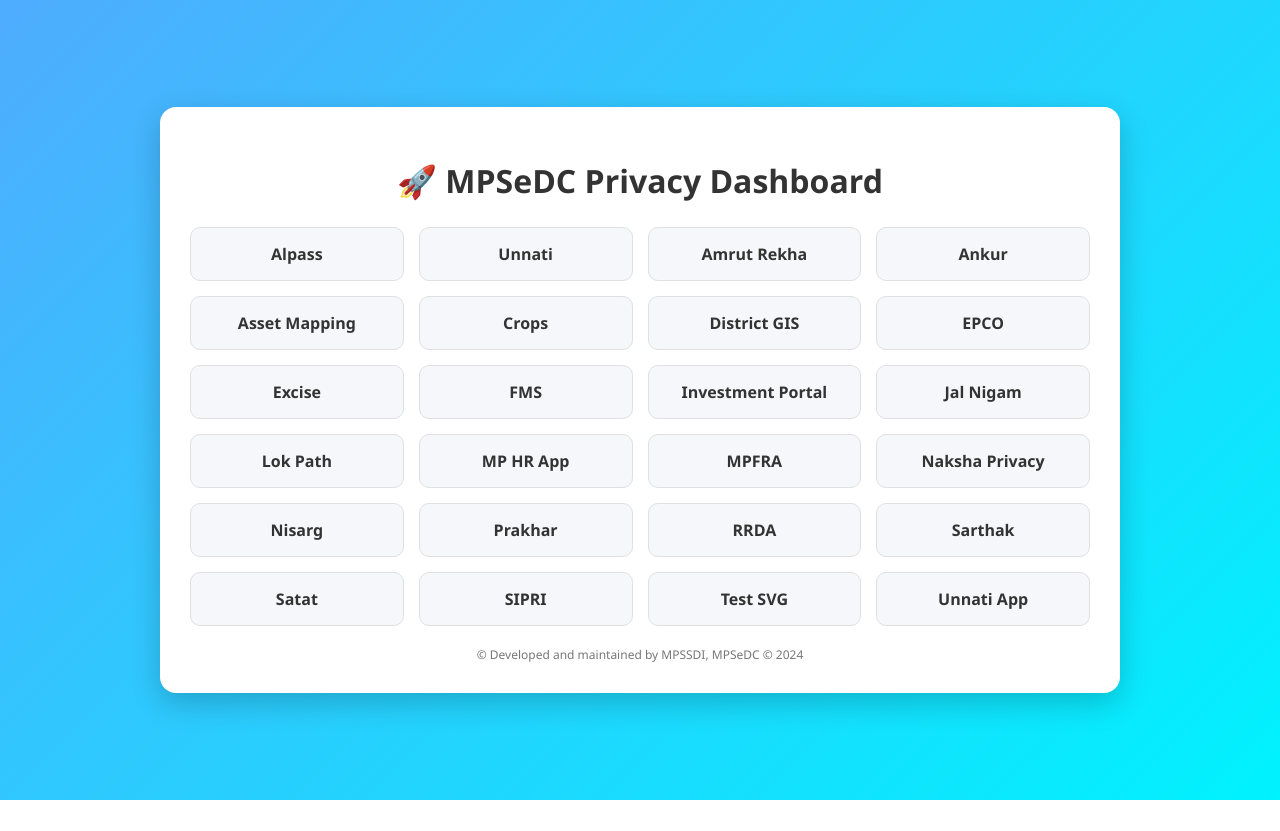
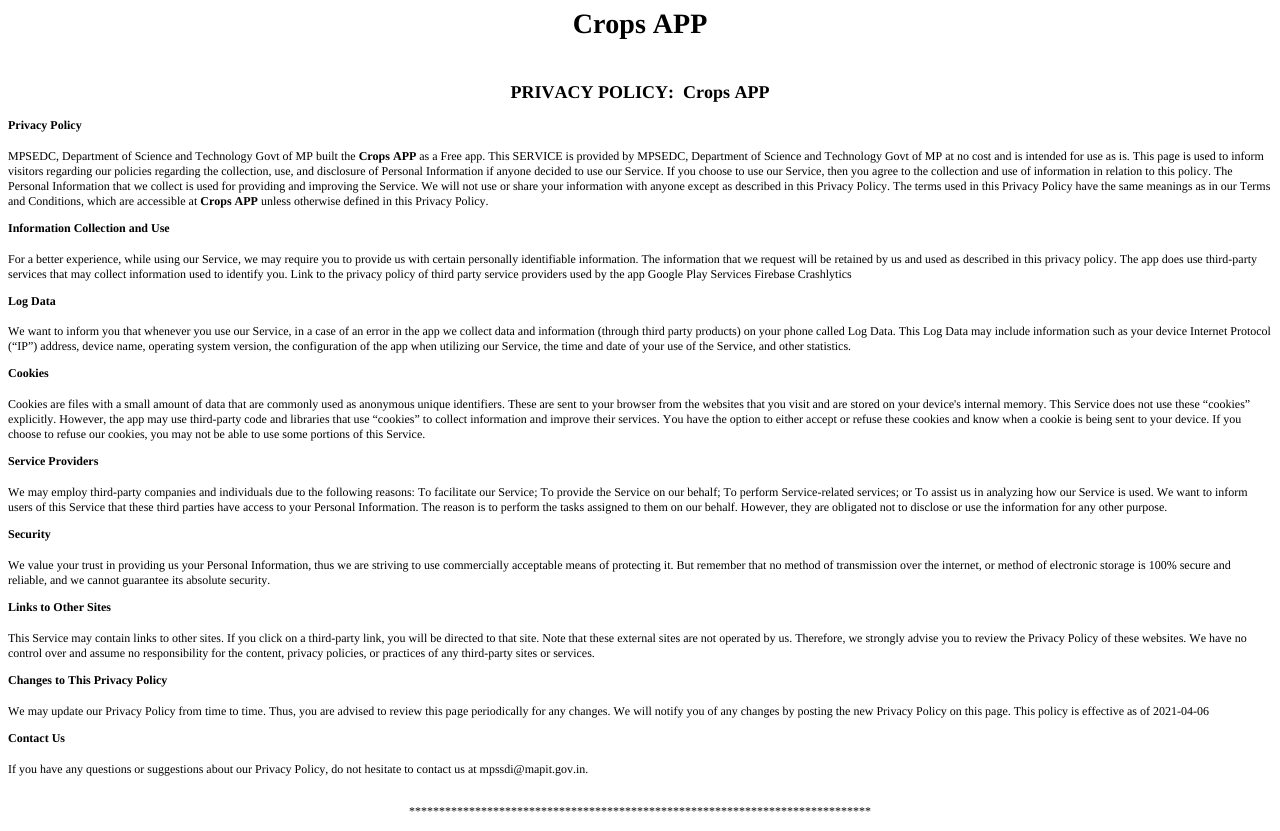
Before and after one commit to gismpsedc/privacy, a plain HTML site: page index.html in a window 1280 px wide. Before the commit the page ends 800 px from the top, so only its background shows below. Drawn offline with Linux system fonts and the light colour scheme.

Commit message:
Add files via upload

```diff
--- a/index.html
+++ b/index.html
@@ -1,115 +1,43 @@
-<!DOCTYPE html>
-<html lang="en">
+<!DOCTYPE html PUBLIC "-//W3C//DTD HTML 4.01//EN" "http://www.w3.org/TR/html4/strict.dtd">
+<html>
 <head>
-    <meta charset="UTF-8">
-    <meta name="viewport" content="width=device-width, initial-scale=1.0">
-    <title>All Projects</title>
-
-    <style>
-        body {
-            margin: 0;
-            font-family: 'Segoe UI', sans-serif;
-            background: linear-gradient(135deg, #4facfe, #00f2fe);
-            display: flex;
-            justify-content: center;
-            align-items: center;
-            min-height: 100vh;
-        }
-
-        .container {
-            background: #ffffff;
-            padding: 30px;
-            border-radius: 16px;
-            width: 90%;
-            max-width: 900px;
-            box-shadow: 0 10px 30px rgba(0,0,0,0.2);
-        }
-
-        h1 {
-            text-align: center;
-            margin-bottom: 25px;
-            color: #333;
-        }
-
-        .grid {
-            display: grid;
-            grid-template-columns: repeat(auto-fill, minmax(180px, 1fr));
-            gap: 15px;
-        }
-
-        a {
-            text-decoration: none;
-            background: #f5f7fa;
-            padding: 15px;
-            border-radius: 10px;
-            text-align: center;
-            color: #333;
-            font-weight: 600;
-            transition: 0.3s;
-            border: 1px solid #e0e0e0;
-        }
-
-        a:hover {
-            background: #4facfe;
-            color: #fff;
-            transform: translateY(-3px);
-            box-shadow: 0 6px 15px rgba(0,0,0,0.15);
-        }
-
-        .file {
-            background: #ffeaa7;
-        }
-
-        .file:hover {
-            background: #fdcb6e;
-            color: #000;
-        }
-
-        footer {
-            margin-top: 20px;
-            text-align: center;
-            font-size: 12px;
-            color: #777;
-        }
-    </style>
+  <meta http-equiv="Content-Type" content="text/html; charset=utf-8">
+  <meta http-equiv="Content-Style-Type" content="text/css">
+  <title></title>
+  <meta name="Generator" content="Cocoa HTML Writer">
+  <meta name="CocoaVersion" content="2685.3">
+  <style type="text/css">
+    p.p1 {margin: 0.0px 0.0px 14.9px 0.0px; text-align: center; font: 28.0px Times; -webkit-text-stroke: #000000}
+    p.p2 {margin: 0.0px 0.0px 12.0px 0.0px; font: 12.0px Times; -webkit-text-stroke: #000000}
+    p.p3 {margin: 0.0px 0.0px 14.9px 0.0px; text-align: center; font: 18.0px Times; -webkit-text-stroke: #000000}
+    p.p4 {margin: 0.0px 0.0px 15.9px 0.0px; font: 12.0px Times; -webkit-text-stroke: #000000}
+    p.p5 {margin: 0.0px 0.0px 12.0px 0.0px; text-align: center; font: 12.0px Times; -webkit-text-stroke: #000000}
+    span.s1 {font-kerning: none}
+  </style>
 </head>
 <body>
-
-<div class="container">
-    <h1>🚀 MPSeDC Privacy Dashboard</h1>
-
-    <div class="grid">
-        <a href="alpass">Alpass</a>
-        <a href="unnati">Unnati</a>
-        <a href="amrut-rekha">Amrut Rekha</a>
-        <a href="ankur">Ankur</a>
-        <a href="assetmapping">Asset Mapping</a>
-        <a href="crops">Crops</a>
-        <a href="district-gis">District GIS</a>
-        <a href="epco">EPCO</a>
-        <a href="excise">Excise</a>
-        <a href="fms">FMS</a>
-        <a href="InvestmentPortal">Investment Portal</a>
-        <a href="jal-nigam">Jal Nigam</a>
-        <a href="lok-path">Lok Path</a>
-        <a href="mp_hr_app">MP HR App</a>
-        <a href="mpfra">MPFRA</a>
-        <a href="naksha">Naksha Privacy</a>
-        <a href="nisarg">Nisarg</a>
-        <a href="prakhar">Prakhar</a>
-        <a href="rrda">RRDA</a>
-        <a href="sarthak">Sarthak</a>
-        <a href="satat">Satat</a>
-        <a href="sipri">SIPRI</a>
-        <a href="test_svg">Test SVG</a>
-
-        <a href="unnati_app.html">Unnati App</a>
-    </div>
-
-    <footer>
-        © Developed and maintained by MPSSDI, MPSeDC © 2024
-    </footer>
-</div>
-
+<p class="p1"><span class="s1"><b>Crops APP</b><b></b></span></p>
+<p class="p2"><span class="s1"> </span></p>
+<p class="p3"><span class="s1"><b>PRIVACY POLICY:  Crops APP</b></span></p>
+<p class="p4"><span class="s1"><b>Privacy Policy</b></span></p>
+<p class="p2"><span class="s1">MPSEDC, Department of Science and Technology Govt of MP built the <b>Crops APP</b> as a Free app. This SERVICE is provided by MPSEDC, Department of Science and Technology Govt of MP at no cost and is intended for use as is. This page is used to inform visitors regarding our policies regarding the collection, use, and disclosure of Personal Information if anyone decided to use our Service. If you choose to use our Service, then you agree to the collection and use of information in relation to this policy. The Personal Information that we collect is used for providing and improving the Service. We will not use or share your information with anyone except as described in this Privacy Policy. The terms used in this Privacy Policy have the same meanings as in our Terms and Conditions, which are accessible at <b>Crops APP</b> unless otherwise defined in this Privacy Policy.</span></p>
+<p class="p4"><span class="s1"><b>Information Collection and Use</b></span></p>
+<p class="p2"><span class="s1">For a better experience, while using our Service, we may require you to provide us with certain personally identifiable information. The information that we request will be retained by us and used as described in this privacy policy. The app does use third-party services that may collect information used to identify you. Link to the privacy policy of third party service providers used by the app Google Play Services Firebase Crashlytics</span></p>
+<p class="p4"><span class="s1"><b>Log Data</b></span></p>
+<p class="p2"><span class="s1">We want to inform you that whenever you use our Service, in a case of an error in the app we collect data and information (through third party products) on your phone called Log Data. This Log Data may include information such as your device Internet Protocol (“IP”) address, device name, operating system version, the configuration of the app when utilizing our Service, the time and date of your use of the Service, and other statistics.</span></p>
+<p class="p4"><span class="s1"><b>Cookies</b></span></p>
+<p class="p2"><span class="s1">Cookies are files with a small amount of data that are commonly used as anonymous unique identifiers. These are sent to your browser from the websites that you visit and are stored on your device's internal memory. This Service does not use these “cookies” explicitly. However, the app may use third-party code and libraries that use “cookies” to collect information and improve their services. You have the option to either accept or refuse these cookies and know when a cookie is being sent to your device. If you choose to refuse our cookies, you may not be able to use some portions of this Service.</span></p>
+<p class="p4"><span class="s1"><b>Service Providers</b></span></p>
+<p class="p2"><span class="s1">We may employ third-party companies and individuals due to the following reasons: To facilitate our Service; To provide the Service on our behalf; To perform Service-related services; or To assist us in analyzing how our Service is used. We want to inform users of this Service that these third parties have access to your Personal Information. The reason is to perform the tasks assigned to them on our behalf. However, they are obligated not to disclose or use the information for any other purpose.</span></p>
+<p class="p4"><span class="s1"><b>Security</b></span></p>
+<p class="p2"><span class="s1">We value your trust in providing us your Personal Information, thus we are striving to use commercially acceptable means of protecting it. But remember that no method of transmission over the internet, or method of electronic storage is 100% secure and reliable, and we cannot guarantee its absolute security.</span></p>
+<p class="p4"><span class="s1"><b>Links to Other Sites</b></span></p>
+<p class="p2"><span class="s1">This Service may contain links to other sites. If you click on a third-party link, you will be directed to that site. Note that these external sites are not operated by us. Therefore, we strongly advise you to review the Privacy Policy of these websites. We have no control over and assume no responsibility for the content, privacy policies, or practices of any third-party sites or services.</span></p>
+<p class="p4"><span class="s1"><b>Changes to This Privacy Policy</b></span></p>
+<p class="p2"><span class="s1">We may update our Privacy Policy from time to time. Thus, you are advised to review this page periodically for any changes. We will notify you of any changes by posting the new Privacy Policy on this page. This policy is effective as of 2021-04-06</span></p>
+<p class="p4"><span class="s1"><b>Contact Us</b></span></p>
+<p class="p2"><span class="s1">If you have any questions or suggestions about our Privacy Policy, do not hesitate to contact us at mpssdi@mapit.gov.in.<br>
+ </span></p>
+<p class="p5"><span class="s1">*****************************************************************************</span></p>
 </body>
 </html>
```
